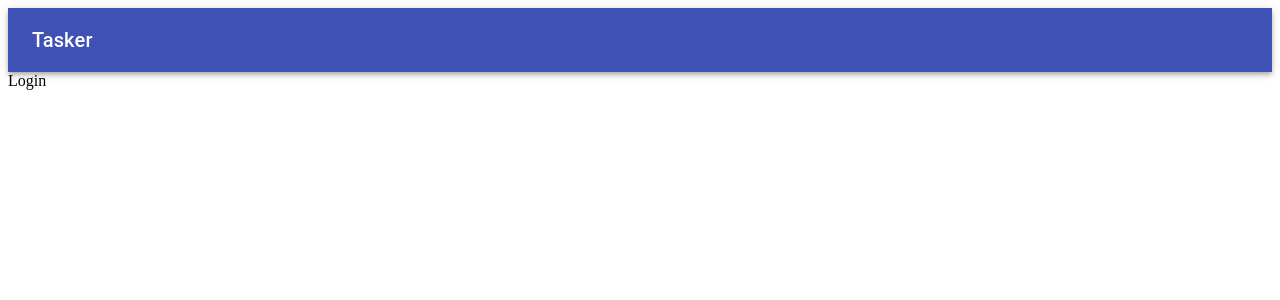
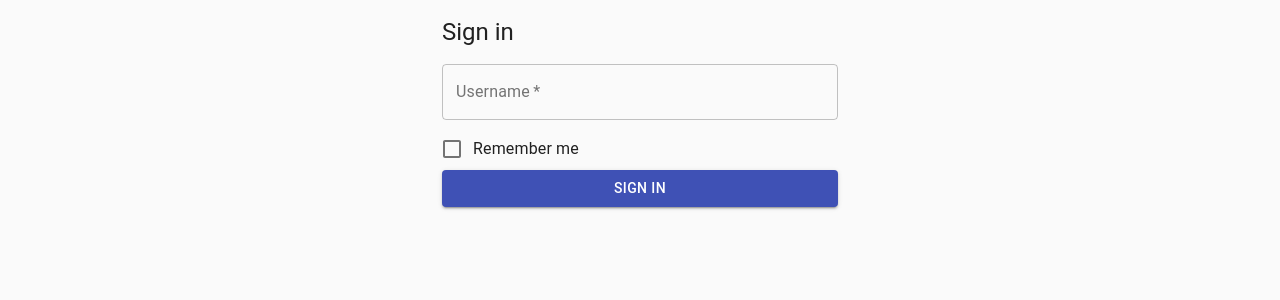
Before and after one commit to christoph-heidelmann-deel/tasker, a React (Create React App) app in the folder frontend/: page /login in a window 1280 px wide. Shown: the top 300 px of the page. Built offline with nearby package versions, Linux system fonts and the light colour scheme; the HTML template or start-up script is replaced by a standard one.

Commit message:
Adds basic redux and login form

```diff
--- a/frontend/src/App.js
+++ b/frontend/src/App.js
@@ -1,24 +1,15 @@
 import React from 'react';
-import AppBar from '@material-ui/core/AppBar';
-import Typography from '@material-ui/core/Typography';
-import Toolbar from '@material-ui/core/Toolbar';
 import { makeStyles } from '@material-ui/core/styles';
-import {   BrowserRouter as Router, Route, Switch, Redirect } from "react-router-dom";
+import { BrowserRouter as Router, Route, Switch, Redirect } from "react-router-dom";
 import Login from "./components/Login"
 import Tasks from "./components/Tasks"
 
 const isAuthenticated = false;
 
 const useStyles = makeStyles(theme => ({
-  root: {
-    flexGrow: 1,
-  },
-  menuButton: {
-    marginRight: theme.spacing(2),
-  },
-  title: {
-    flexGrow: 1,
-  },
+  page : {
+    padding: '1rem'
+  }
 }));
 
 function PrivateRoute({ component: Component, ...rest }) {
@@ -45,15 +36,10 @@ function App() {
   const classes = useStyles();
   return (
     <Router>
-      <AppBar position="static">
-        <Toolbar>
-          <Typography variant="h6" className={classes.title}>
-            Tasker
-          </Typography>
-        </Toolbar>
-      </AppBar>
-      <Route path="/login" component={Login} />
-      <PrivateRoute exact path='/' component={Tasks} />
+      <div className={classes.page}>
+        <Route path="/login" component={Login} />
+        <PrivateRoute exact path='/' component={Tasks} />
+      </div>
     </Router>
   );
 }
--- /dev/null
+++ b/frontend/src/actions/index.js
@@ -0,0 +1,9 @@
+export const login = username => ({
+  type: 'LOGIN',
+  username: username
+})
+
+export const logout = username => ({
+  type: 'LOGOUT',
+  username: username
+})
--- a/frontend/src/components/Login.js
+++ b/frontend/src/components/Login.js
@@ -1,9 +1,64 @@
-import React from 'react';
+import React, {useState, setValue} from 'react';
+import Button from '@material-ui/core/Button';
+import CssBaseline from '@material-ui/core/CssBaseline';
+import TextField from '@material-ui/core/TextField';
+import FormControlLabel from '@material-ui/core/FormControlLabel';
+import Checkbox from '@material-ui/core/Checkbox';
+import Typography from '@material-ui/core/Typography';
+import { makeStyles } from '@material-ui/core/styles';
+import Container from '@material-ui/core/Container';
+import { login } from '../actions'
+import { connect } from 'react-redux'
 
-function Login() {
-    return (
-      <div>Login</div>
-    );
-  }
+const useStyles = makeStyles(theme => ({
 
-export default Login;
+}));
+
+const Login = ({ dispatch }) => {
+  const classes = useStyles();
+  const [username, setUsername] = useState("");
+
+  return (
+    <Container component="main" maxWidth="xs">
+      <CssBaseline />
+      <div className={classes.paper}>
+        <Typography component="h1" variant="h5">
+          Sign in
+        </Typography>
+        <form className={classes.form}
+              noValidate
+              onSubmit={e => {
+                e.preventDefault()
+                dispatch(login(username))
+              }}>
+          <TextField
+            variant="outlined"
+            margin="normal"
+            required
+            fullWidth
+            id="username"
+            label="Username"
+            name="username"
+            onChange={(e) => setUsername(e.target.value)}
+            value={username}
+          />
+          <FormControlLabel
+            control={<Checkbox value="remember" color="primary" />}
+            label="Remember me"
+          />
+          <Button
+            type="submit"
+            fullWidth
+            variant="contained"
+            color="primary"
+            className={classes.submit}
+          >
+            Sign In
+          </Button>
+        </form>
+      </div>
+    </Container>
+  );
+}
+
+export default connect()(Login)
--- a/frontend/src/index.js
+++ b/frontend/src/index.js
@@ -3,7 +3,18 @@ import ReactDOM from 'react-dom';
 import App from './App';
 import * as serviceWorker from './serviceWorker';
 
-ReactDOM.render(<App />, document.getElementById('root'));
+import { Provider } from 'react-redux'
+import { createStore } from 'redux'
+import rootReducer from './reducers'
+
+const store = createStore(rootReducer)
+
+
+ReactDOM.render(
+<Provider store={store}>
+    <App />
+</Provider>,
+document.getElementById('root'));
 
 // If you want your app to work offline and load faster, you can change
 // unregister() to register() below. Note this comes with some pitfalls.
--- /dev/null
+++ b/frontend/src/reducers/index.js
@@ -0,0 +1,6 @@
+import { combineReducers } from 'redux'
+import user from './user'
+
+export default combineReducers({
+  user
+})
--- /dev/null
+++ b/frontend/src/reducers/user.js
@@ -0,0 +1,14 @@
+import { login,logout } from '../actions'
+
+const user = (state = logout, action) => {
+  switch (action.type) {
+    case 'LOGIN':
+        return action.username
+    case 'LOGOUT':
+        return action.username
+    default:
+      return state
+  }
+}
+
+export default user
```
Also changed, not shown: 1 other file (tests, documents, lock files or other folders).
